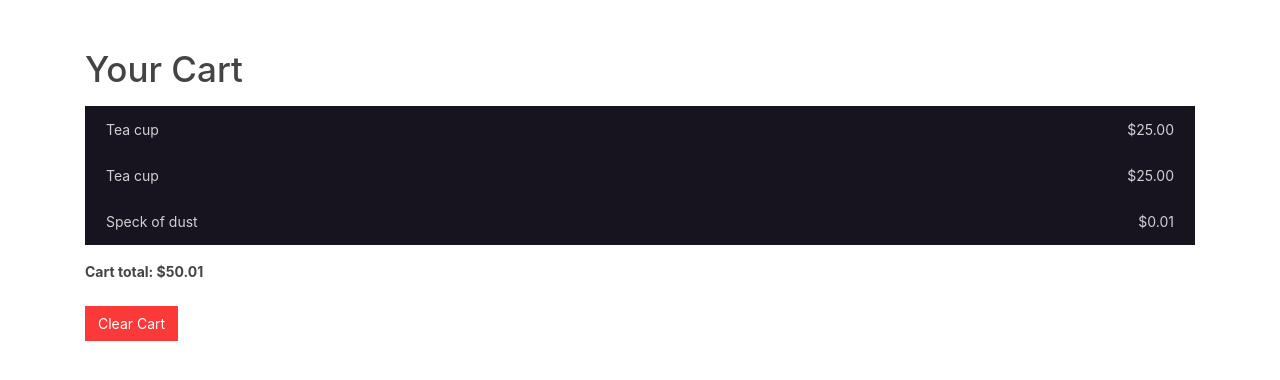
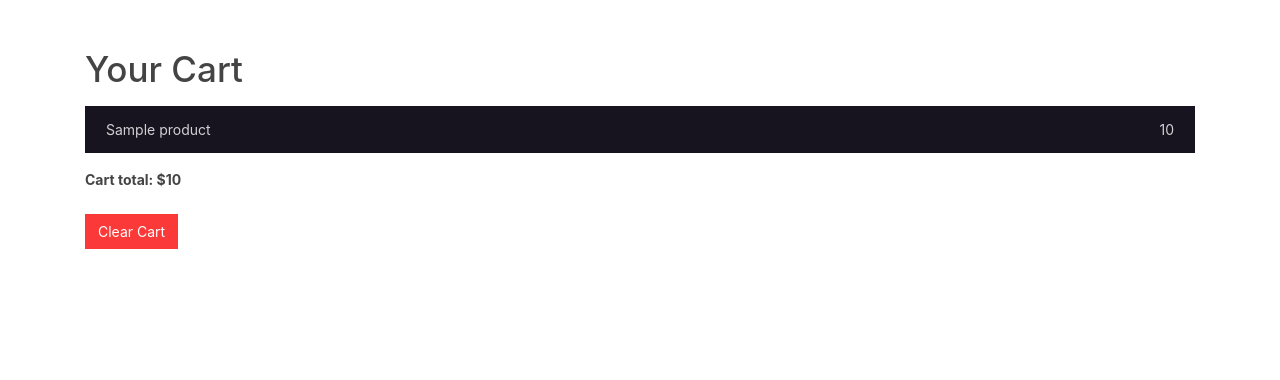
Before and after one commit to andrewsli/Flask-shopping-cart-exercise, a Flask app: template templates/cart.html in a window 1280 px wide. Shown: the part 75-455 px from the top of the page. Run offline with Flask 2, Linux system fonts and the light colour scheme; the template is opened without the code that fills it: most values are stand-ins (such as "Sample title", 1, 10 or a date in 2020).

Commit message:
mostly working version

```diff
--- a/app.py
+++ b/app.py
@@ -1,6 +1,6 @@
 """Shopping cart application."""
 
-from flask import Flask, request, session, render_template
+from flask import Flask, request, session, render_template, redirect, flash
 from flask_debugtoolbar import DebugToolbarExtension
 
 from products import Product
@@ -14,23 +14,45 @@ debug = DebugToolbarExtension(app)
 @app.route("/")
 def homepage():
     """Homepage: show list of products with link to product page."""
+    if not session:
+        session["cart"] = []
 
-    return render_template("homepage.html")
+    all_products = Product.get_all()
+    return render_template("homepage.html", products=all_products)
 
 @app.route("/products/<int:product_id>")
 def product_detail(product_id):
     """Show detail of product, along with add-to-cart form."""
+    product_object = Product.get_by_id(product_id)
+    return render_template("product.html", product=product_object)
 
-    return render_template("product.html")
 
 @app.route("/cart")
 def show_cart():
-    """Show shopping cart."""
+    """List items in shopping cart, prices, and total"""
+    total_price = 0
+    cart_list = [Product.get_by_id(id) for id in session['cart']]
 
-    return render_template("cart.html")
+    for product in cart_list:
+        total_price += product.price
+
+    return render_template("cart.html", total=total_price, products=cart_list)
 
 
+@app.route("/add-to-cart", methods=["POST"])
+def add_to_cart():
+    """Add product ID to session cart, redirect user to homepage with flashed
+        confirmation message
+    """
+
+    product_id = request.form["product_id"]
+    product_name = request.form["product_name"]
+
+    session["cart"].append(product_id)
+    session.modified = True
+
+    flash(f"{product_name} has been added to your cart.")
+    return redirect("/")
 
 # missing routes:
-#   /add-to-cart
 #   /clear-cart   [in further study]
--- a/templates/cart.html
+++ b/templates/cart.html
@@ -8,21 +8,16 @@
 
 <ul class="list-group">
   <!-- Do this for every entry in cart -->
+  {% for product in products %}
+
   <li class="list-group-item">
-    Tea cup
-    <span class="float-right">$25.00</span>
+    {{product.name}}
+    <span class="float-right">{{product.price}}</span>
   </li>
-  <li class="list-group-item">
-    Tea cup
-    <span class="float-right">$25.00</span>
-  </li>
-  <li class="list-group-item">
-    Speck of dust
-    <span class="float-right">$0.01</span>
-  </li>
+  {% endfor %}
 </ul>
 
-<p class="mt-3"><b>Cart total: $50.01</b></p>
+<p class="mt-3"><b>Cart total: ${{total}}</b></p>
 
 <div class="mt-4">
   <button class="btn btn-danger">Clear Cart</button>
```
Also changed, not shown: templates/homepage.html (+6 -6 lines), templates/product.html (+9 -6 lines).
